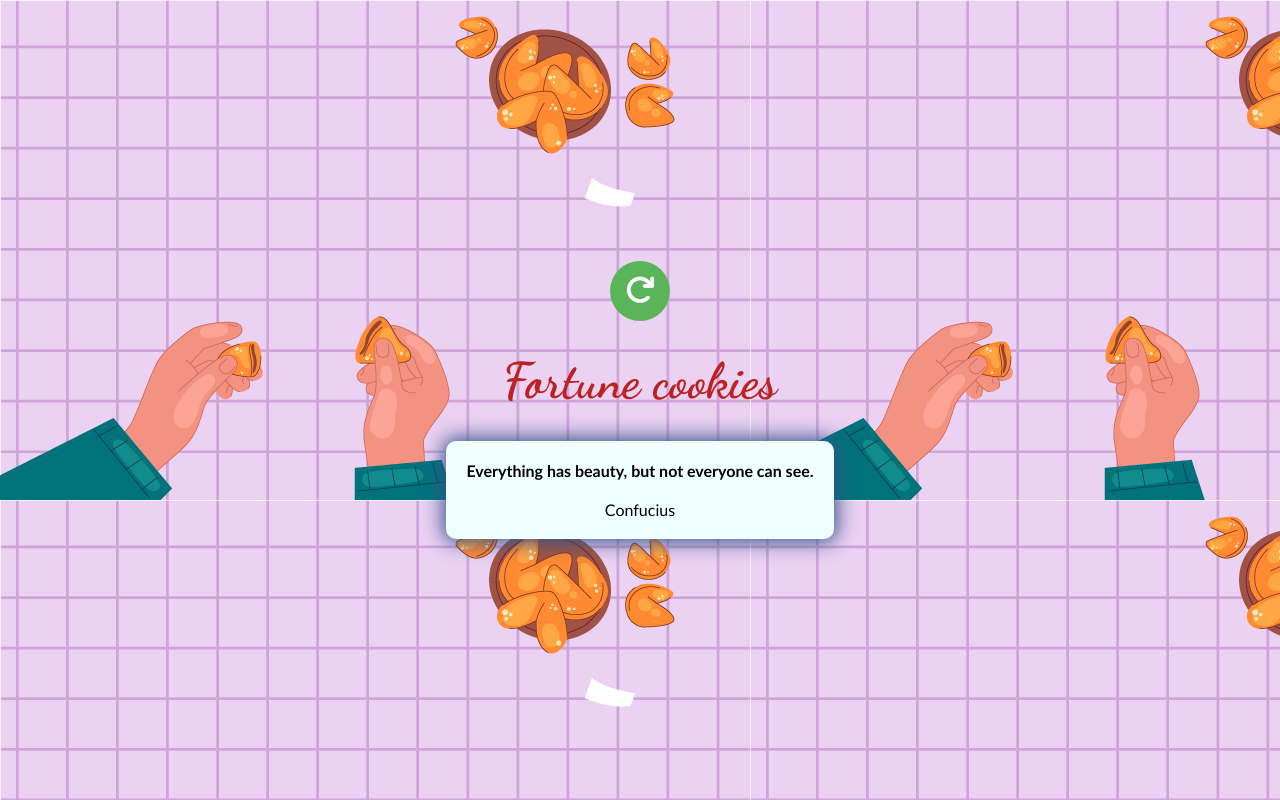
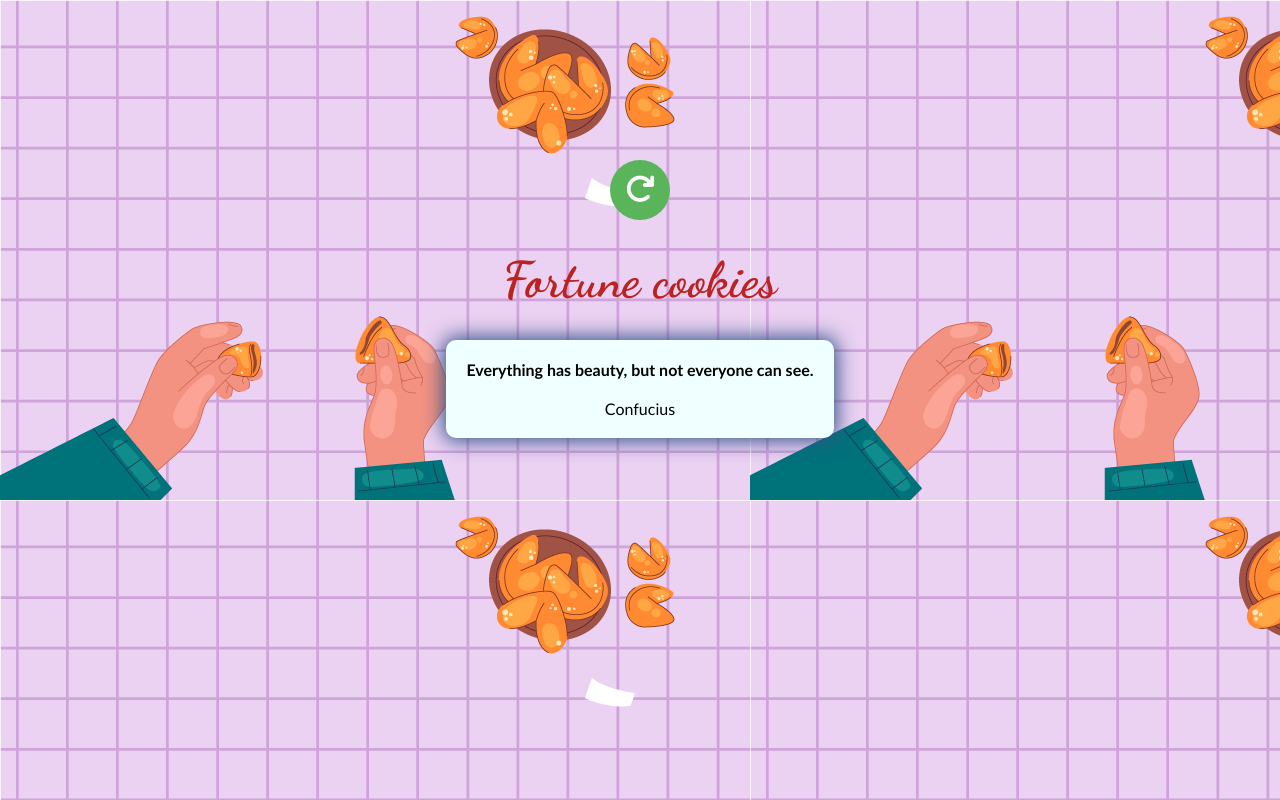
Before and after one commit to lerc7689/PhraseGenerator, a React (Vite) app: page / in a window 1280 px wide. Built offline with nearby package versions, Linux system fonts and the light colour scheme.

Commit message:
button fix

```diff
--- a/src/App.css
+++ b/src/App.css
@@ -11,7 +11,8 @@
   flex-direction: column;
   gap: 30px;
   align-items: center;
-  justify-content: center;
+  /* justify-content: center; */
+  padding-top: 20vh;
   width: 100vw;
   height: 100vh;
   background: cover;
--- a/src/App.jsx
+++ b/src/App.jsx
@@ -40,7 +40,6 @@ function App() {
       <button className="btn" onClick={changePhrase}>
         <i className="fa-solid fa-arrow-rotate-right"></i>
       </button>
-
       <h1>Fortune cookies</h1>
       <div className="phraseContainer">
         <Phrase phrase={phrase.quote} />
```
